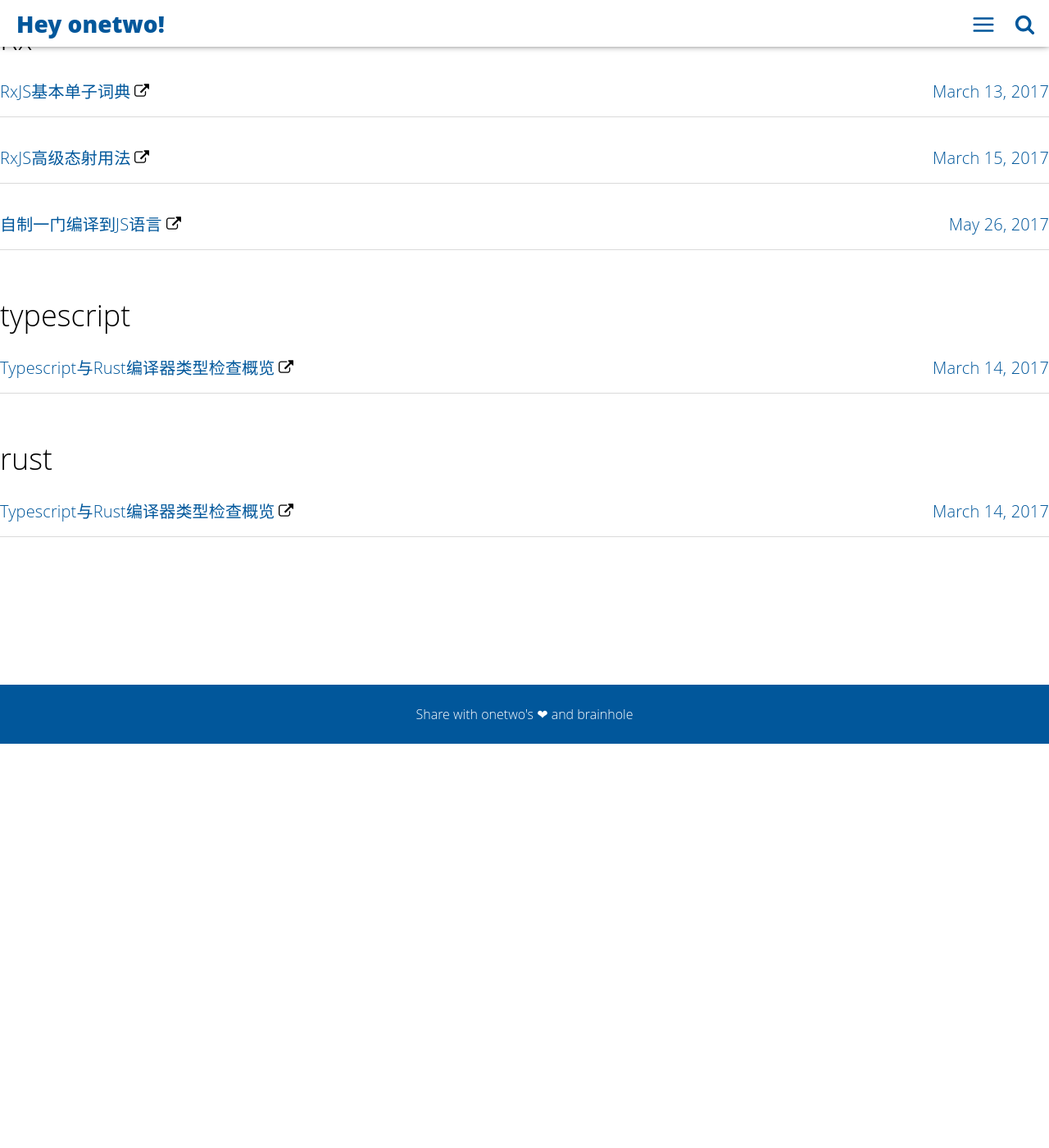
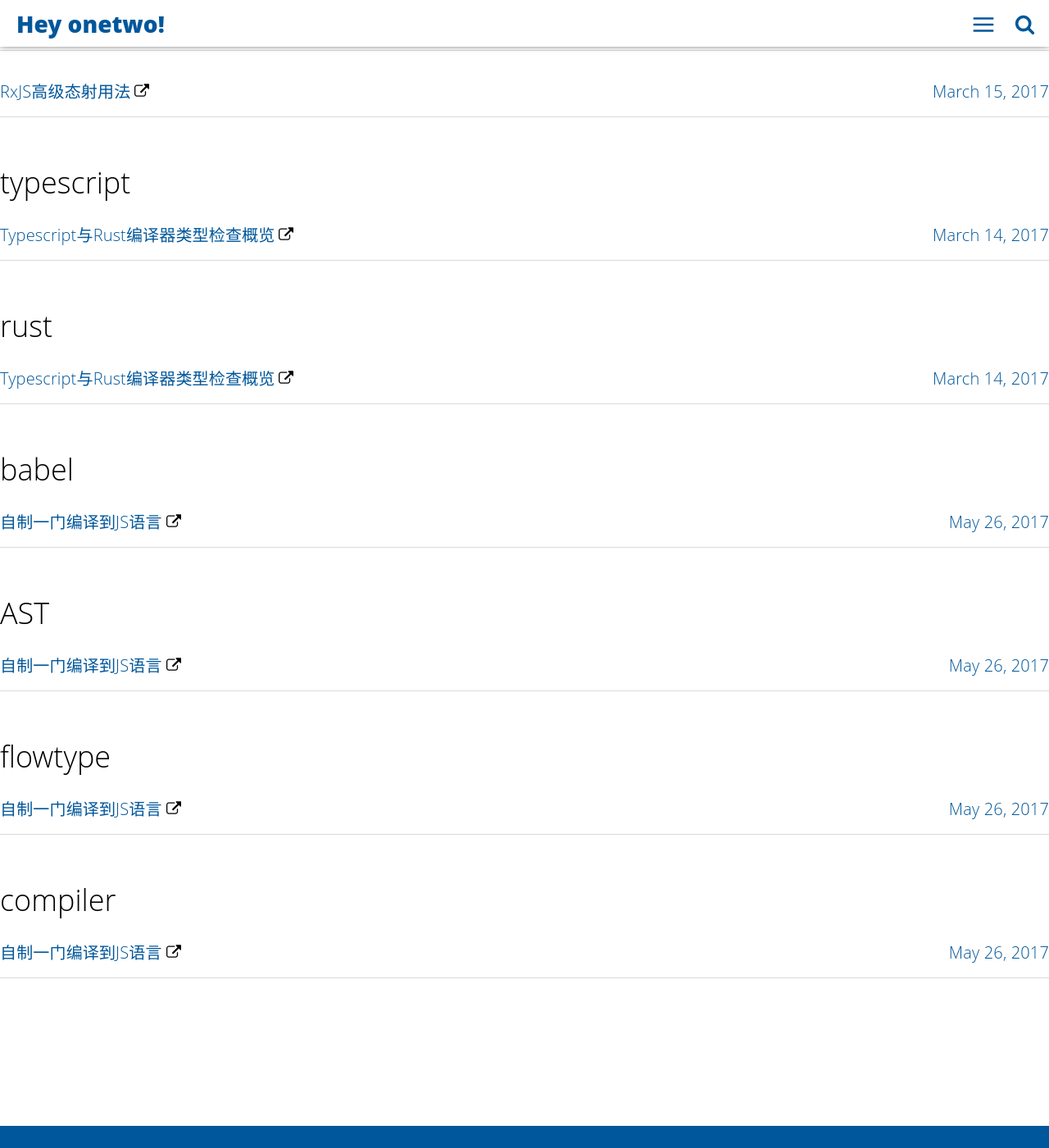
Before and after one commit to linonetwo/linonetwo.github.io, a Jekyll site: the page built from tags.html, in a window 1280 px wide and 1400 px high, scrolled down 5297 px. Shown: the whole window at 82% size. Built offline with Jekyll 4.4.1, drawn with Linux system fonts in a browser that asks for light colours; before the commit the page ends 6204 px from its top, so only the background shows below that; some of the changed text lies outside the part shown.

Commit message:
changetags

```diff
--- a/_posts/2017-05-26-自制一门编译到JS语言.md
+++ b/_posts/2017-05-26-自制一门编译到JS语言.md
@@ -7,8 +7,10 @@ description: '简述快速实现将外语编译到JS的一种思路'
 main-class: 'frontend'
 color: '#66CCFF'
 tags:
-- Rx
-- WIP
+- babel
+- AST
+- flowtype
+- compiler
 categories: Review
 twitter_text:
 introduction: '将一门语言解析为 AST，遍历它自底向上构建 JS 的 AST，并生成 flowtyped ES6'
```
